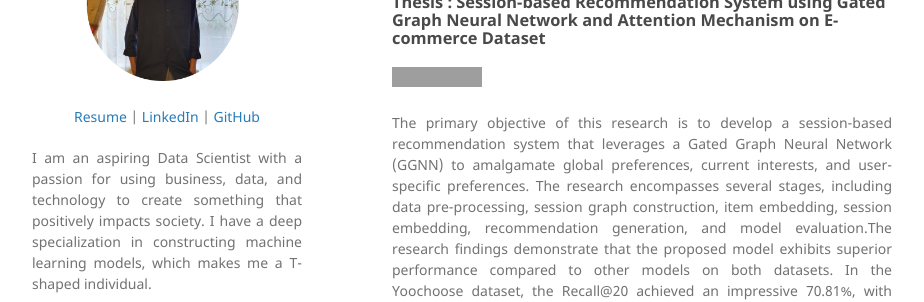
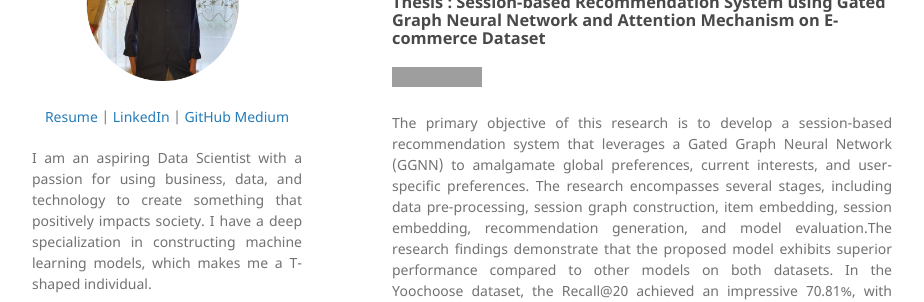
Before and after one commit to luthfiraditya/luthfiraditya.github.io, a Jekyll site: the page built from index.md, in a window 1280 px wide. Shown: the part 180-482 px from the top of the page, without its empty margins (178-1102 px from the left). Built offline with Jekyll 4.4.1, drawn with Linux system fonts in a browser that asks for light colours; our own code applies the rules of GitHub Pages for plain Markdown files; grey boxes are pictures that could not be loaded.

Commit message:
update medium link

```diff
--- a/_config.yml
+++ b/_config.yml
@@ -7,6 +7,8 @@ description:
   <a href="https://drive.google.com/file/d/1QtWRHB-ryG4OF97wzGw6ouTLKeB3LCLg/view?usp=sharing">Resume</a> |
   <a href="https://www.linkedin.com/in/luthfiraditya/">LinkedIn</a> |
   <a href="https://github.com/luthfiraditya">GitHub</a>
+  <a href="https://medium.com/@luthfirdty">Medium</a>
+
   </p>
 
   <p align="justify">
```
